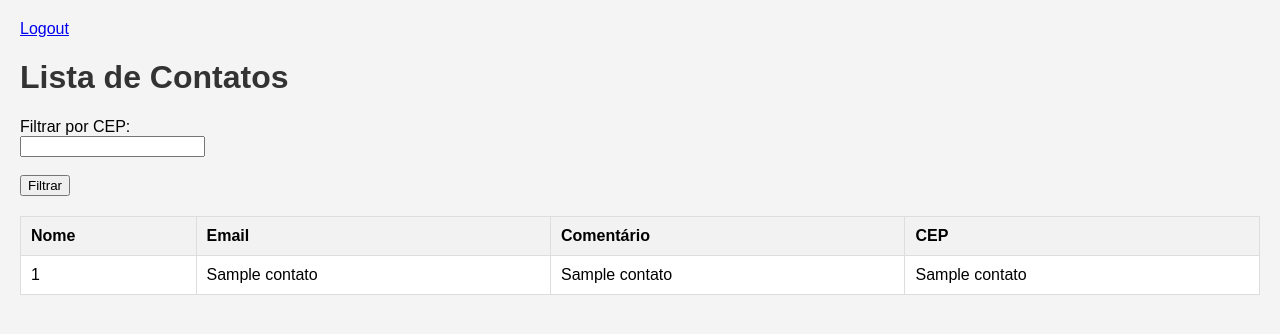
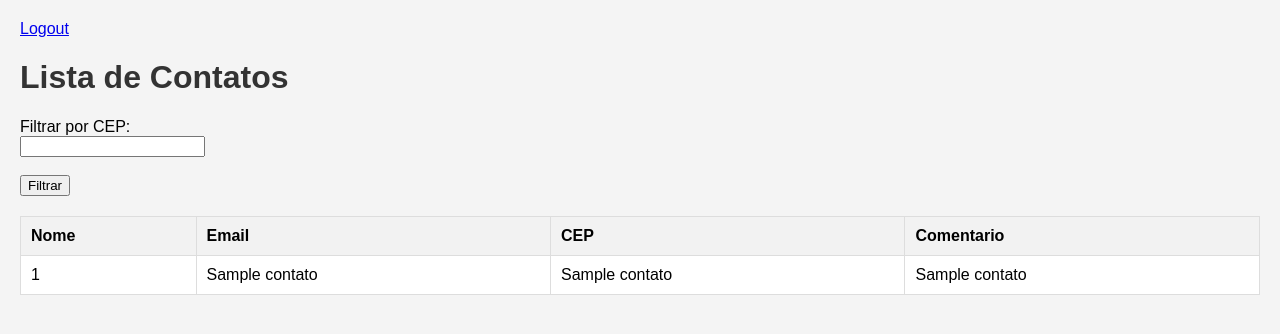
Before and after one commit to trrint/rene_prova, a Flask app: page /listarContatos in a window 1280 px wide. Shown: the top 334 px of the page. Run offline with Flask 3, Linux system fonts and the light colour scheme; a database or web service that is not in the repository returns one stand-in record (values such as "Sample title"); some libraries are stand-ins or nearby versions.

Commit message:
alteração

```diff
--- a/templates/listarContatos.html
+++ b/templates/listarContatos.html
@@ -19,8 +19,8 @@
         <tr>
             <th>Nome</th>
             <th>Email</th>
-            <th>Comentário</th>
             <th>CEP</th>
+            <th>Comentario</th>
         </tr>
         {% for contato in contatos %}
         <tr>
```
